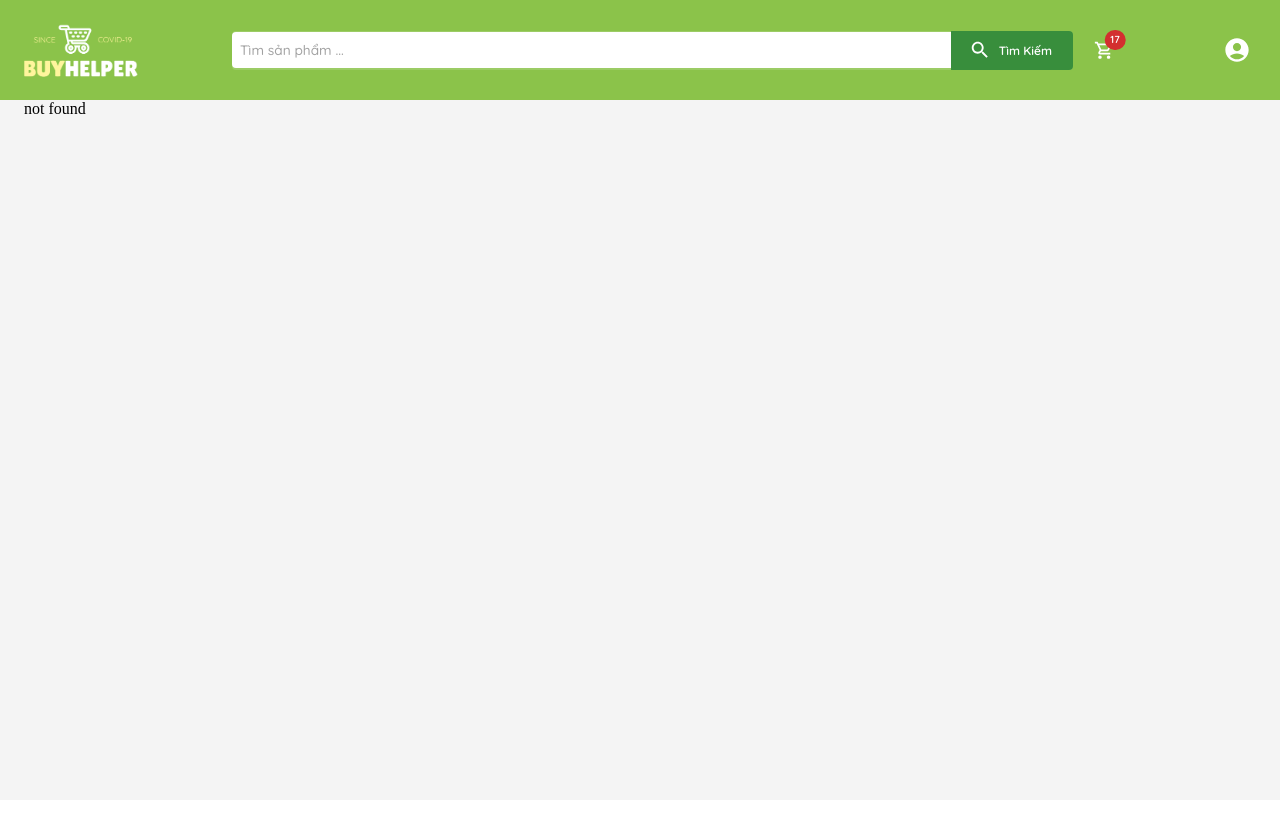
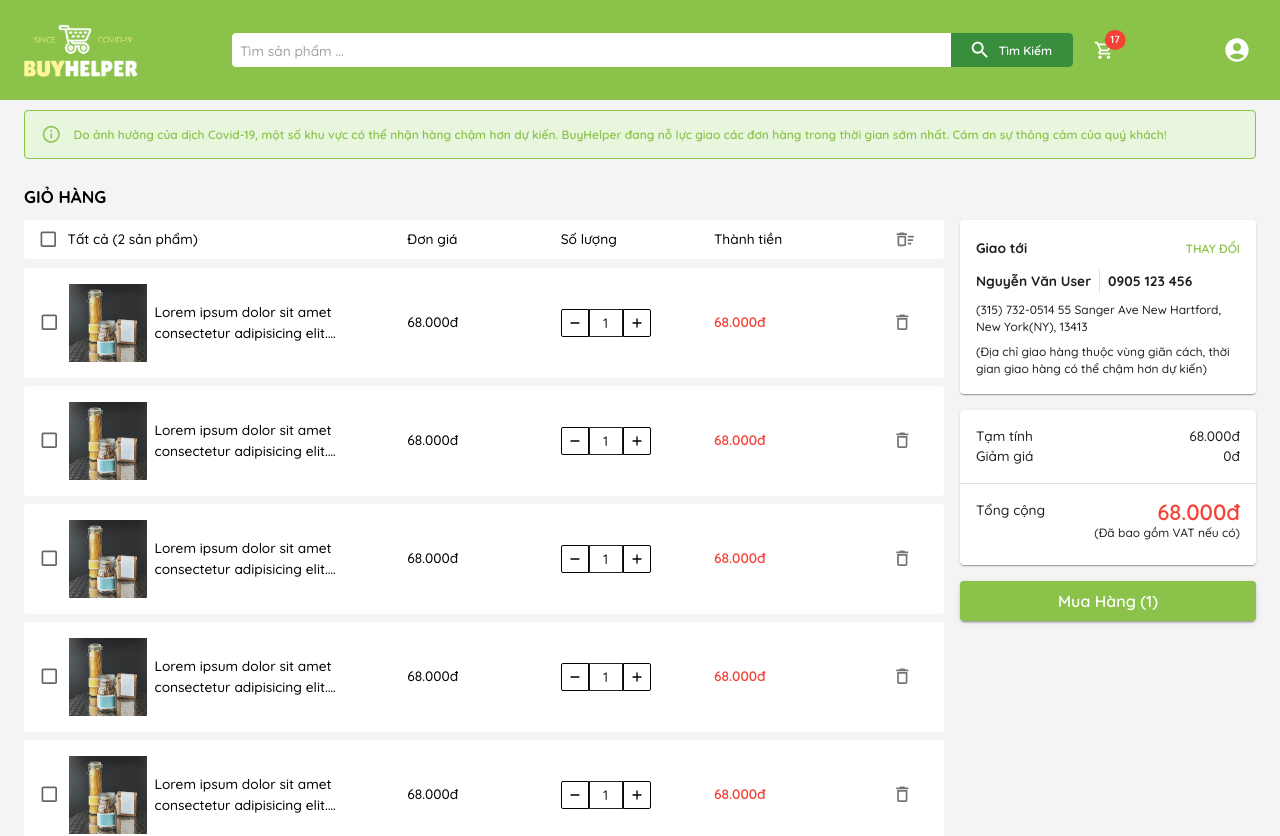
Before and after one commit to nguyentran-se/buy-helper-client, a React (Create React App) app: page /checkout/cart in a window 1280 px wide. Before the commit this address had no page. Shown: the top 836 px of the page. Before the commit the page ends 800 px from the top, so only its background shows below. Built offline with nearby package versions, Linux system fonts and the light colour scheme.

Commit message:
feat: checkout layout

```diff
--- a/src/configs/pathName.js
+++ b/src/configs/pathName.js
@@ -2,7 +2,8 @@ export const PATH_NAME = {
   ROOT: '/',
   ERROR_404: '/404',
   ERROR_403: '/403',
-  CART: '/cart',
+  CART: '/checkout/cart',
+  PAYMENT: '/checkout/payment',
   LOGIN: '/login',
   PRODUCTS: '/products',
   BUYER: '/buyer',
--- a/src/layouts/Header/components/Search.jsx
+++ b/src/layouts/Header/components/Search.jsx
@@ -9,12 +9,13 @@ import { Link } from 'react-router-dom';
 const StyledSearch = styled('div')(({ theme }) => ({
   position: 'relative',
   width: '100%',
-  height: 39,
+  height: 34,
   marginRight: theme.spacing(2),
 
   display: 'flex',
   alignItems: 'center',
 
+  overflow: 'hidden',
   backgroundColor: alpha(theme.palette.common.white, 0.15),
   borderRadius: theme.shape.borderRadius,
 }));
@@ -38,6 +39,7 @@ const StyledButton = styled(Button)(({ theme }) => ({
 const StyledInputBase = styled(InputBase)(({ theme }) => ({
   color: 'textPrimary',
   width: '100%',
+  height: '100%',
   backgroundColor: theme.palette.common.white,
   borderRadius: theme.spacing(0.5, 0, 0, 0.5),
   '& .MuiInputBase-input': {
@@ -65,7 +67,7 @@ const Search = () => {
         />
         <StyledButton startIcon={<SearchIcon />}>Tìm kiếm</StyledButton>
       </StyledSearch>
-      <Box component={Link} to="/cart">
+      <Box component={Link} to="/checkout/cart">
         <Tooltip title="Giỏ hàng" arrow disableInteractive>
           <IconButton size="small" color="inherit">
             <Badge badgeContent={17} color="error">
--- /dev/null
+++ b/src/pages/Cart/components/CartCheckout.jsx
@@ -0,0 +1,122 @@
+import {
+  Button,
+  Card,
+  CardContent,
+  CardHeader,
+  Divider,
+  Stack,
+  Typography,
+} from '@mui/material';
+import { Box } from '@mui/system';
+import React from 'react';
+import { useHistory } from 'react-router';
+const CartCheckout = () => {
+  const history = useHistory();
+  return (
+    <Stack spacing={2} sx={{ position: 'sticky', top: 2 }}>
+      <Card>
+        <CardHeader
+          action={<Button variant="text">Thay đổi</Button>}
+          title={
+            <Typography
+              variant="subtitle1"
+              component="h3"
+              fontWeight="700"
+              color="textPrimary"
+            >
+              Giao tới
+            </Typography>
+          }
+          sx={{ pb: 0 }}
+        />
+        <CardContent sx={{ pt: 1, '&:last-child': { pb: 2 } }}>
+          <Stack spacing={1}>
+            <Stack
+              direction="row"
+              spacing={1}
+              divider={<Divider orientation="vertical" flexItem />}
+            >
+              <Typography
+                variant="subtitle1"
+                component="h3"
+                fontWeight="700"
+                color="textPrimary"
+              >
+                Nguyễn Văn User
+              </Typography>
+              <Typography
+                variant="subtitle1"
+                component="h3"
+                fontWeight="700"
+                color="textPrimary"
+              >
+                0905 123 456
+              </Typography>
+            </Stack>
+            <Typography variant="body2" color="textPrimary">
+              (315) 732-0514 55 Sanger Ave New Hartford, New York(NY), 13413
+            </Typography>
+            <Typography variant="body2" color="textPrimary">
+              (Địa chỉ giao hàng thuộc vùng giãn cách, thời gian giao hàng có
+              thể chậm hơn dự kiến)
+            </Typography>
+          </Stack>
+        </CardContent>
+      </Card>
+      <Card>
+        <CardContent>
+          <Typography
+            variant="body1"
+            color="textPrimary"
+            sx={{ display: 'flex', justifyContent: 'space-between' }}
+          >
+            <span>Tạm tính</span> <span>{'68.000đ'}</span>
+          </Typography>
+          <Typography
+            variant="body1"
+            color="textPrimary"
+            sx={{ display: 'flex', justifyContent: 'space-between' }}
+          >
+            <span>Giảm giá</span> <span>{'0đ'}</span>
+          </Typography>
+        </CardContent>
+        <Divider />
+        <CardContent>
+          <Box sx={{ display: 'flex', justifyContent: 'space-between' }}>
+            <Typography variant="body1" color="textPrimary">
+              Tổng cộng
+            </Typography>{' '}
+            <Box>
+              <Typography
+                variant="body1"
+                color="error"
+                fontWeight="600"
+                fontSize={22}
+                lineHeight={1.1}
+                textAlign="right"
+              >
+                {'68.000đ'}
+              </Typography>
+              <Typography variant="body2" color="textPrimary">
+                (Đã bao gồm VAT nếu có)
+              </Typography>
+            </Box>
+          </Box>
+        </CardContent>
+      </Card>
+      <Button
+        variant="contained"
+        sx={{
+          textTransform: 'capitalize',
+          height: 40,
+          fontSize: 16,
+        }}
+        onClick={() => history.push('/checkout/payment')}
+      >
+        Mua hàng (1)
+      </Button>
+    </Stack>
+  );
+};
+
+export default CartCheckout;
--- a/src/pages/Cart/components/CartIntro.jsx
+++ b/src/pages/Cart/components/CartIntro.jsx
@@ -31,7 +31,7 @@ const CartIntro = () => {
       <Typography
         variant="h6"
         component="h2"
-        margin="24px 0 4px 0"
+        margin="24px 0 10px 0"
         fontWeight="700"
       >
         GIỎ HÀNG
--- a/src/pages/Cart/components/CartProduct.jsx
+++ b/src/pages/Cart/components/CartProduct.jsx
@@ -48,7 +48,7 @@ const StyledTextField = styled(TextField)({
     textAlign: 'center',
   },
 });
-const CartProduct = ({ handleIncrement, handleDecrement, counter }) => {
+const CartProduct = ({ handleIncrement, handleDecrement, counter = 1 }) => {
   return (
     <StyledGridFieldContainer container>
       {/* Product */}
@@ -83,7 +83,7 @@ const CartProduct = ({ handleIncrement, handleDecrement, counter }) => {
           >
             <RemoveRounded fontSize="16px" />
           </ButtonBase>
-          <StyledTextField size="20px" defaultValue={1} />
+          <StyledTextField size="20px" defaultValue={counter} />
           <ButtonBase
             onClick={handleIncrement}
             sx={{ border: '1px solid', width: 28, borderRadius: '0 2px 2px 0' }}
--- a/src/pages/Cart/components/CartProducts.jsx
+++ b/src/pages/Cart/components/CartProducts.jsx
@@ -1,16 +1,32 @@
 import { Grid } from '@mui/material';
+import { Box } from '@mui/system';
 import React from 'react';
+import CartCheckout from './CartCheckout';
 import CartProduct from './CartProduct';
 import CartProductsHeading from './CartProductsHeading';
-
 const CartProducts = () => {
   return (
     <Grid container spacing={2}>
       {/* LEFT */}
       <Grid item lg={9}>
         {/* Field: Don gia, ... */}
-        <CartProductsHeading />
+        <Box
+          sx={{
+            position: 'sticky',
+            top: 0,
+            pt: 2,
+            pb: '1px',
+            mt: -2,
+            backgroundColor: '#f4f4f4',
+            zIndex: 1,
+          }}
+        >
+          <CartProductsHeading />
+        </Box>
         {/* Products */}
+        <CartProduct />
+        <CartProduct />
+        <CartProduct />
         <CartProduct />
         <CartProduct />
         <CartProduct />
@@ -19,7 +35,7 @@ const CartProducts = () => {
 
       {/* RIGHT */}
       <Grid item lg={3}>
-        Address
+        <CartCheckout />
       </Grid>
     </Grid>
   );
--- /dev/null
+++ b/src/pages/Payment/Payment.jsx
@@ -0,0 +1,14 @@
+import { Alert } from '@mui/material';
+import React from 'react';
+
+const Payment = () => {
+  return (
+    <div>
+      <Alert variant="outlined" severity="error">
+        This feature is in development staging
+      </Alert>
+    </div>
+  );
+};
+
+export default Payment;
--- a/src/routers/routers.js
+++ b/src/routers/routers.js
@@ -1,9 +1,10 @@
 import { PATH_NAME } from 'configs';
 import { lazy } from 'react';
 //pages
+const Error404View = lazy(() => import('pages/Error404View/Error404View'));
 const Home = lazy(() => import('pages/Home/Home'));
 const Cart = lazy(() => import('pages/Cart/Cart'));
-const Error404View = lazy(() => import('pages/Error404View/Error404View'));
+const Payment = lazy(() => import('pages/Payment/Payment'));
 
 const routes = [
   {
@@ -18,6 +19,14 @@ const routes = [
     guard: null,
     layout: 'MainLayout',
     component: Cart,
+    requireRoles: null,
+  },
+  {
+    path: PATH_NAME.PAYMENT,
+    exact: true,
+    guard: null,
+    layout: 'MainLayout',
+    component: Payment,
     requireRoles: null,
   },
   {
--- a/src/theme/theme.js
+++ b/src/theme/theme.js
@@ -1,5 +1,7 @@
 import { createTheme } from '@mui/material';
 import typography from './typography';
+import { red } from '@mui/material/colors';
+
 //Color Palette: #388E3C #8BC34A #DCE775 #FFF59D
 let theme = createTheme({
   palette: {
@@ -9,6 +11,9 @@ let theme = createTheme({
       light: '#DCE775',
       dark: '#388E3C',
       contrastText: '#fff',
+    },
+    error: {
+      main: red[500],
     },
   },
   mixins: {
```
